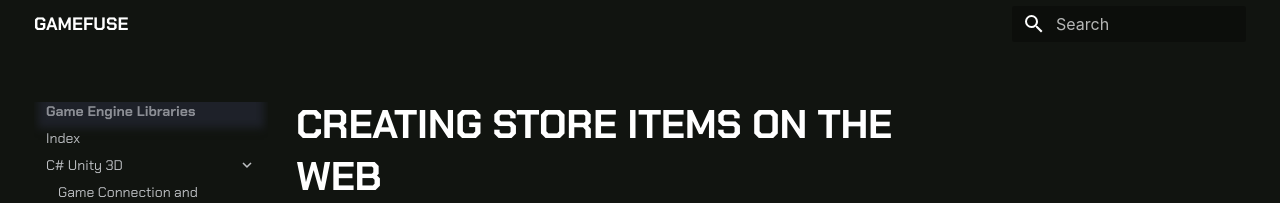
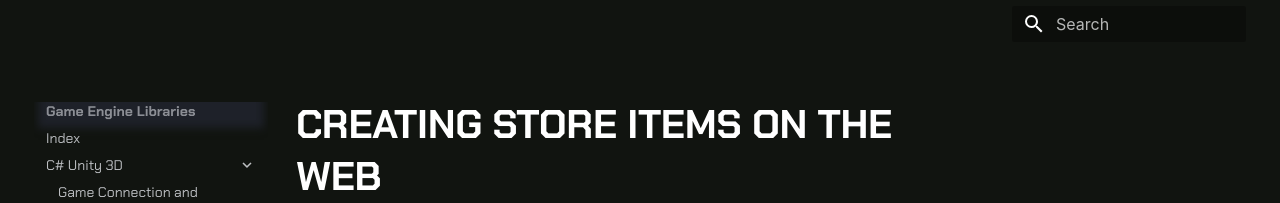
Before and after one commit to game-fuse/gamefusedocs, an MkDocs documentation site: the page built from docs/C# Unity 3D/creating store items on the web.md, in a window 1280 px wide. Shown: the top 203 px of the page. Built offline with MkDocs 1.6.1 and Material for MkDocs 9.7.7, drawn with Linux system fonts in a browser that asks for light colours; some web fonts are replaced.

Commit message:
more css

```diff
--- a/docs/custom.css
+++ b/docs/custom.css
@@ -1,6 +1,12 @@
 @import url('https://fonts.googleapis.com/css2?family=Chakra+Petch:ital,wght@0,300;0,400;0,500;0,600;0,700;1,300;1,400;1,500;1,600;1,700&display=swap');
 *{
     font-family: "Chakra Petch", sans-serif;
+}
+
+.md-header__topic{
+  display: none;
+  /* background: url(https://res.cloudinary.com/dgwqhqk47/image/upload/v1721165998/gamefuse-assets/gamefuse-background.jpg) !important;
+  height: 200px !important; */
 }
 .md-header, .md-tabs, .md-main, .md-nav__link{
   background: #111410;
```
